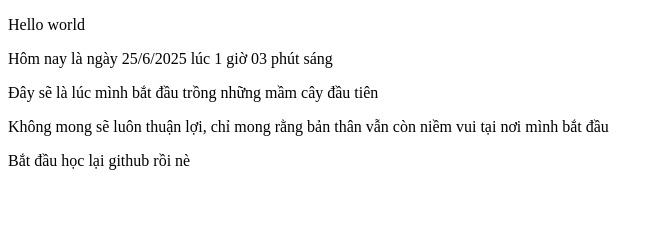
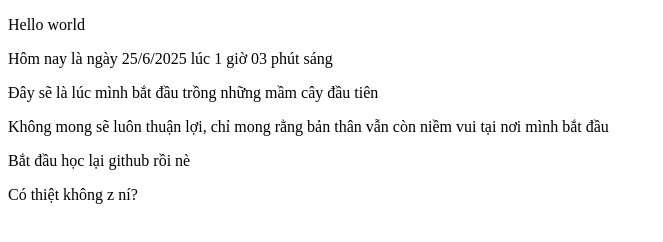
Before and after one commit to long-troi-lo-dat/come-back-to-the-hometown, a plain HTML site: page hello_world.html in a window 1280 px wide. Shown: the whole page, without its empty margins (0-663 px from the left). Drawn offline with Linux system fonts and the light colour scheme.

Commit message:
Update hello_world.html

```diff
--- a/hello_world.html
+++ b/hello_world.html
@@ -15,6 +15,7 @@
     <p>Không mong sẽ luôn thuận lợi, chỉ mong rằng bản thân vẫn còn niềm vui tại nơi mình bắt đầu</p>
 
     <p>Bắt đầu học lại github rồi nè</p>
+    <p>Có thiệt không z ní?</p>
 </body>
 <script src="./Assets/Js/script.js"></script>
 
```
